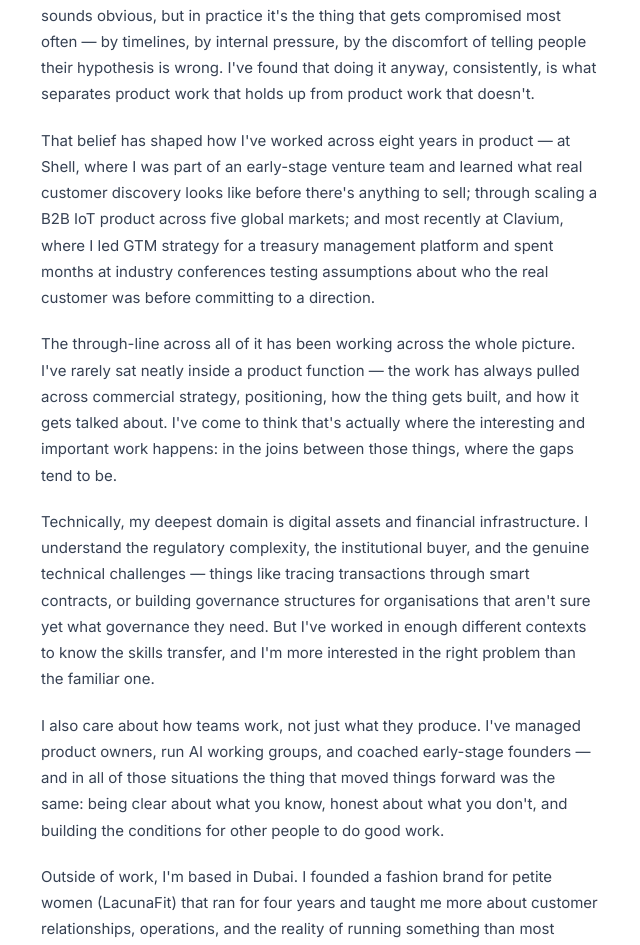
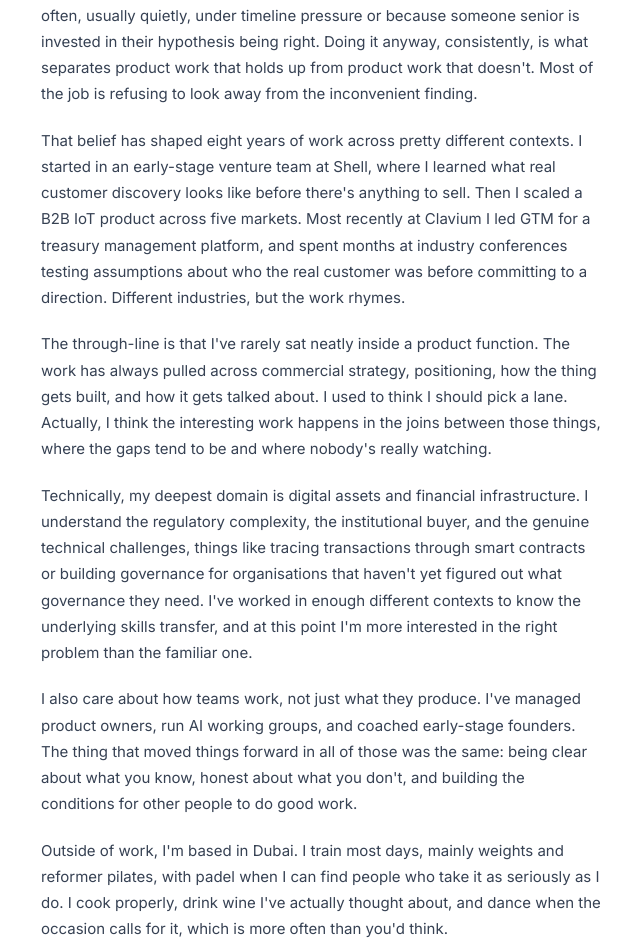
Before and after one commit to lucyscottbrown/lucy-portfolio, a Next.js app: page /about in a window 1280 px wide. Shown: the part 347-1292 px from the top of the page, without its empty margins (319-959 px from the left). Built offline with nearby package versions, Linux system fonts and the light colour scheme.

Commit message:
Update about page copy

```diff
--- a/app/about/page.tsx
+++ b/app/about/page.tsx
@@ -12,61 +12,25 @@ export default function About() {
         {/* Prose */}
         <div className="flex flex-col gap-5 text-[15px] leading-[1.75] text-gray-700">
           <p>
-            Good product work starts with being honest about what you're
-            actually looking at.
+            Good product work starts with being honest about what you're actually looking at. Not what you hoped the data would say, or what the brief assumed, or what would make the business case easier to write. What it actually says.
           </p>
           <p>
-            Not what you hoped the data would say, or what the brief assumed,
-            or what would make the business case easier to write. What it
-            actually says. That sounds obvious, but in practice it's the thing
-            that gets compromised most often — by timelines, by internal
-            pressure, by the discomfort of telling people their hypothesis is
-            wrong. I've found that doing it anyway, consistently, is what
-            separates product work that holds up from product work that doesn't.
+            That sounds obvious. In practice it's the thing that gets compromised most often, usually quietly, under timeline pressure or because someone senior is invested in their hypothesis being right. Doing it anyway, consistently, is what separates product work that holds up from product work that doesn't. Most of the job is refusing to look away from the inconvenient finding.
           </p>
           <p>
-            That belief has shaped how I've worked across eight years in product
-            — at Shell, where I was part of an early-stage venture team and
-            learned what real customer discovery looks like before there's
-            anything to sell; through scaling a B2B IoT product across five
-            global markets; and most recently at Clavium, where I led GTM
-            strategy for a treasury management platform and spent months at
-            industry conferences testing assumptions about who the real customer
-            was before committing to a direction.
+            That belief has shaped eight years of work across pretty different contexts. I started in an early-stage venture team at Shell, where I learned what real customer discovery looks like before there's anything to sell. Then I scaled a B2B IoT product across five markets. Most recently at Clavium I led GTM for a treasury management platform, and spent months at industry conferences testing assumptions about who the real customer was before committing to a direction. Different industries, but the work rhymes.
           </p>
           <p>
-            The through-line across all of it has been working across the whole
-            picture. I've rarely sat neatly inside a product function — the work
-            has always pulled across commercial strategy, positioning, how the
-            thing gets built, and how it gets talked about. I've come to think
-            that's actually where the interesting and important work happens: in
-            the joins between those things, where the gaps tend to be.
+            The through-line is that I've rarely sat neatly inside a product function. The work has always pulled across commercial strategy, positioning, how the thing gets built, and how it gets talked about. I used to think I should pick a lane. Actually, I think the interesting work happens in the joins between those things, where the gaps tend to be and where nobody's really watching.
           </p>
           <p>
-            Technically, my deepest domain is digital assets and financial
-            infrastructure. I understand the regulatory complexity, the
-            institutional buyer, and the genuine technical challenges — things
-            like tracing transactions through smart contracts, or building
-            governance structures for organisations that aren't sure yet what
-            governance they need. But I've worked in enough different contexts
-            to know the skills transfer, and I'm more interested in the right
-            problem than the familiar one.
+            Technically, my deepest domain is digital assets and financial infrastructure. I understand the regulatory complexity, the institutional buyer, and the genuine technical challenges, things like tracing transactions through smart contracts or building governance for organisations that haven't yet figured out what governance they need. I've worked in enough different contexts to know the underlying skills transfer, and at this point I'm more interested in the right problem than the familiar one.
           </p>
           <p>
-            I also care about how teams work, not just what they produce. I've
-            managed product owners, run AI working groups, and coached
-            early-stage founders — and in all of those situations the thing that
-            moved things forward was the same: being clear about what you know,
-            honest about what you don't, and building the conditions for other
-            people to do good work.
+            I also care about how teams work, not just what they produce. I've managed product owners, run AI working groups, and coached early-stage founders. The thing that moved things forward in all of those was the same: being clear about what you know, honest about what you don't, and building the conditions for other people to do good work.
           </p>
           <p>
-            Outside of work, I'm based in Dubai. I founded a fashion brand for
-            petite women (LacunaFit) that ran for four years and taught me more
-            about customer relationships, operations, and the reality of running
-            something than most things I've done — and I think about that
-            experience more than you might expect when I'm doing product work in
-            very different contexts.
+            Outside of work, I'm based in Dubai. I train most days, mainly weights and reformer pilates, with padel when I can find people who take it as seriously as I do. I cook properly, drink wine I've actually thought about, and dance when the occasion calls for it, which is more often than you'd think.
           </p>
         </div>
 
```
